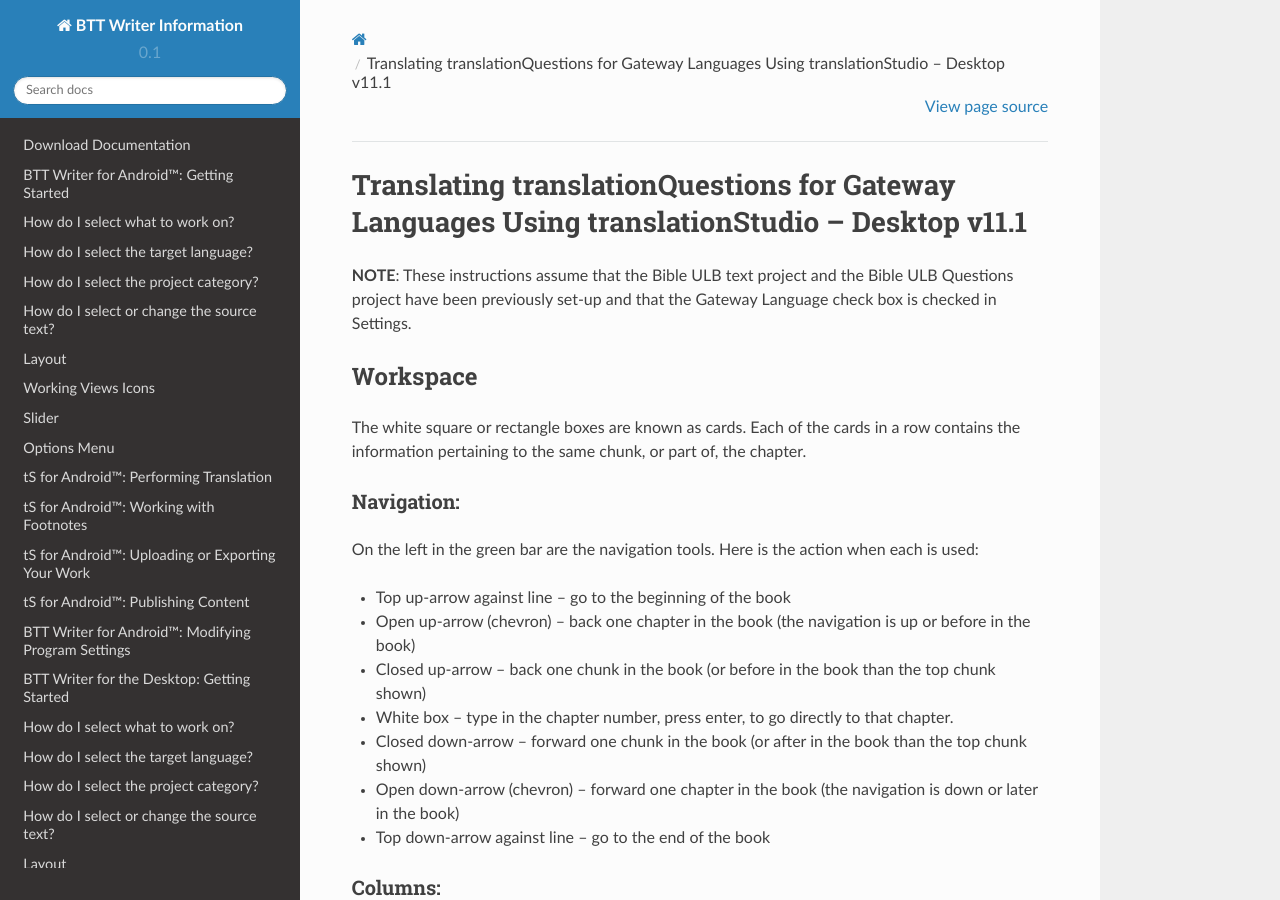
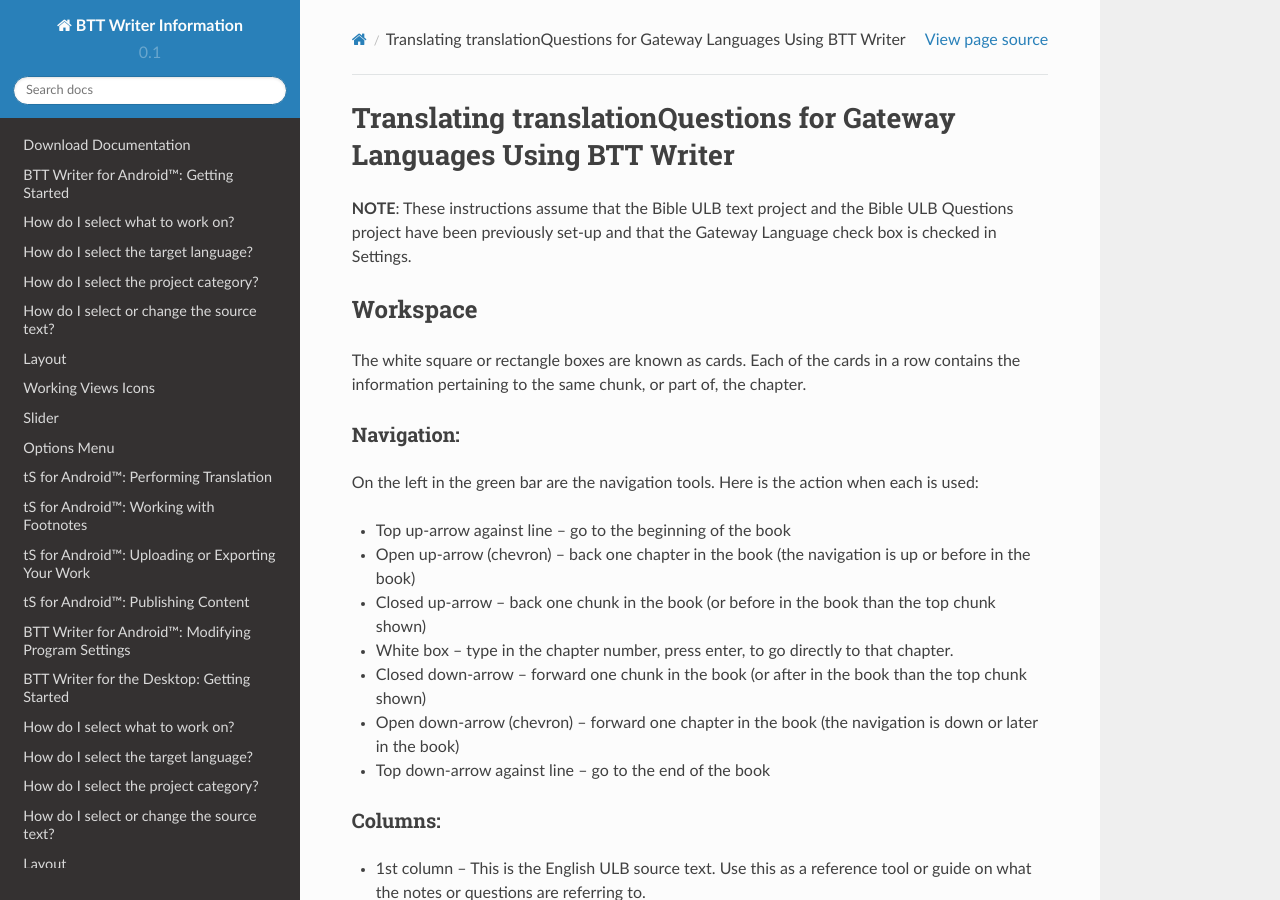
Before and after one commit to mondele/btt-writer-docs, a Sphinx documentation site: the page built from docs/translationQuestions.rst, in a window 1280 px wide and 900 px high. Built offline with Sphinx 7.4.7 and the Read the Docs theme 2.0.0, drawn with Linux system fonts in a browser that asks for light colours; pages that are not in the unit, such as notebooks, are missing from menus.

Commit message:
Update translationQuestions.rst

```diff
--- a/docs/translationQuestions.rst
+++ b/docs/translationQuestions.rst
@@ -1,4 +1,4 @@
-Translating translationQuestions for Gateway Languages Using translationStudio – Desktop v11.1
+Translating translationQuestions for Gateway Languages Using BTT Writer
 ===============================================================================================
 
 **NOTE**: These instructions assume that the Bible ULB text project and the Bible ULB Questions project have been previously set-up and that the Gateway Language check box is checked in Settings.
```
